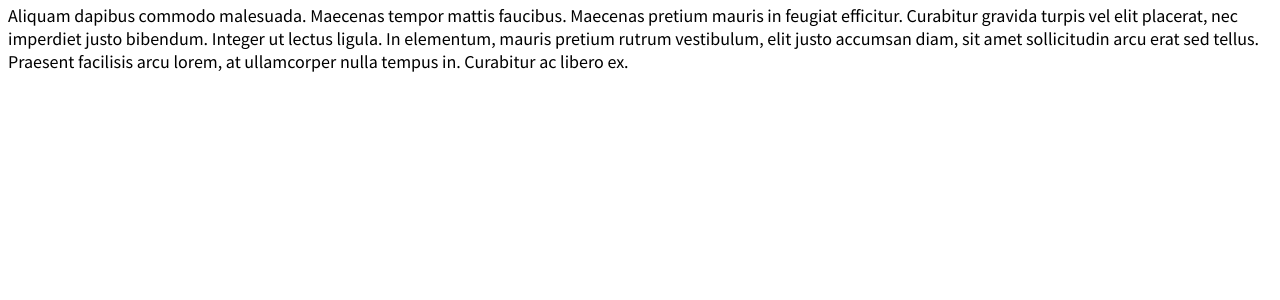
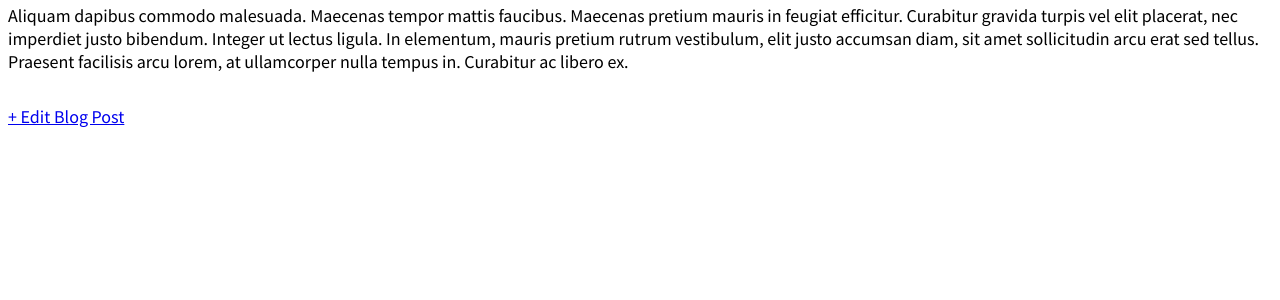
Before and after one commit to cigotete/study-python-django-basics, a Django app: page /blog/post/2/ in a window 1280 px wide. Shown: the part 172-472 px from the top of the page. Run offline with Django 5.2, Linux system fonts and the light colour scheme; data comes from the database, SQL or seed files in the repository.

Commit message:
Added 'Edit blog post' template, view and routing path.

```diff
--- a/helloworld/blog/urls.py
+++ b/helloworld/blog/urls.py
@@ -1,8 +1,14 @@
 from django.urls import path
-from .views import BlogListView, BlogDetailView, BlogCreateView
+from .views import (
+  BlogListView,
+  BlogDetailView,
+  BlogCreateView,
+  BlogUpdateView
+  )
 
 urlpatterns = [
   path("blog", BlogListView.as_view(), name="blog"),
   path("blog/post/new", BlogCreateView.as_view(), name="post_new"),
   path("blog/post/<int:pk>/", BlogDetailView.as_view(), name="post_detail"),
+  path("post/<int:pk>/edit/", BlogUpdateView.as_view(), name="post_edit"),
 ]
--- a/helloworld/blog/views.py
+++ b/helloworld/blog/views.py
@@ -1,5 +1,5 @@
 from django.views.generic import ListView, DetailView
-from django.views.generic.edit import CreateView
+from django.views.generic.edit import CreateView, UpdateView
 
 from .models import Post
 
@@ -15,3 +15,8 @@ class BlogCreateView(CreateView): # new
   model = Post
   template_name = "blog_post_new.html"
   fields = ["title", "author", "body"]
+
+class BlogUpdateView(UpdateView): # new
+  model = Post
+  template_name = "blog_post_edit.html"
+  fields = ["title", "body"]
--- a/helloworld/templates/blog_post.html
+++ b/helloworld/templates/blog_post.html
@@ -5,4 +5,6 @@
   <h2>{{ object.title }}</h2>
   <p>{{ object.body }}</p>
 </div>
+
+<a href="{% url 'post_edit' post.pk %}">+ Edit Blog Post</a>
 {% endblock content %}
```
Also changed, not shown: helloworld/templates/blog_post_edit.html (added, +11 -0 lines).
